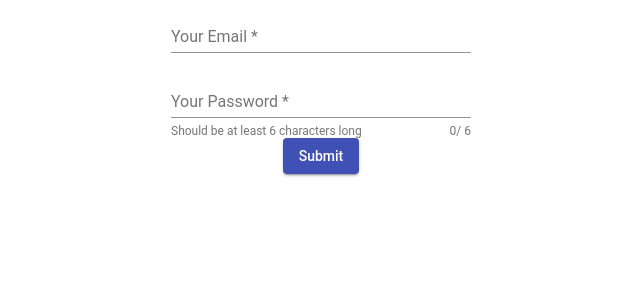
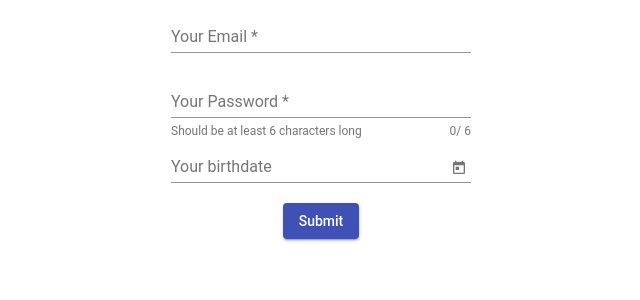
Before and after one commit to s-ranjgar/Fitness-Tracker, an Angular app: page /signup in a window 1280 px wide. Shown: the top 300 px of the page, without its empty margins (319-959 px from the left). Built offline with nearby package versions, Linux system fonts and the light colour scheme.

Commit message:
adding DatePicker

```diff
--- a/src/app/auth/signup/signup.component.html
+++ b/src/app/auth/signup/signup.component.html
@@ -10,6 +10,11 @@
             <mat-hint align="end"> {{pwInput.value?.length}}/ 6</mat-hint>
             <mat-error>Has to be at least 6 characters long.</mat-error>
         </mat-form-field>
+        <mat-form-field>
+            <input matInput placeholder="Your birthdate" [matDatepicker]="picker" [max]="maxDate">
+            <mat-datepicker-toggle matSuffix [for]="picker"></mat-datepicker-toggle>
+            <mat-datepicker #picker></mat-datepicker>
+        </mat-form-field>
         <button type="submit" mat-raised-button color="primary">Submit</button>
     </form>
 </section>
--- a/src/app/auth/signup/signup.component.ts
+++ b/src/app/auth/signup/signup.component.ts
@@ -7,10 +7,12 @@
   styleUrls: ['./signup.component.css']
 })
 export class SignupComponent implements OnInit {
-
+  maxDate;
   constructor() { }
 
   ngOnInit(): void {
+    this.maxDate = new Date();
+    this.maxDate.setFullYear(this.maxDate.getFullYear()- 18);
   }
 
   onSubmit(form: NgForm){
```
Also changed, not shown: src/app/material.module.ts (+5 -2 lines).
